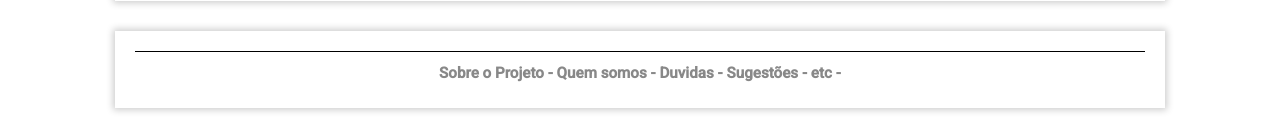
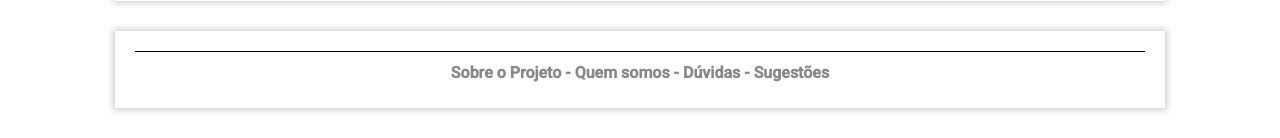
Before and after one commit to tiagonovaes/agora, a Django app: page /login/ in a window 1280 px wide. Shown: the part 784-922 px from the top of the page. Run offline with Django 3.2, Linux system fonts and the light colour scheme; some libraries are stand-ins or nearby versions.

Commit message:
alteracao

```diff
--- a/templates/registration/login.html
+++ b/templates/registration/login.html
@@ -98,7 +98,7 @@
   </div>
 </br>
 <div id="footer" style="background:#ffffff;width:100%;max-width:1050px;margin:0 auto;-webkit-box-shadow:  0px 0px 7px 2px rgba(0, 0, 0, 0.2);min-height:10px;padding:20px">
-  <div class="plainlinks hlist" style=";position:relative;width:100%;clear:both; border-top:1px solid #000000; padding-top:0.4em;font-size:95%; font-weight:bold;">Sobre o Projeto - Quem somos - Duvidas - Sugestões - etc -
+  <div class="plainlinks hlist" style=";position:relative;width:100%;clear:both; border-top:1px solid #000000; padding-top:0.4em;font-size75%; font-weight:bold;">Sobre o Projeto - Quem somos - Dúvidas - Sugestões
   </div>
 </div>
 </br>
```
